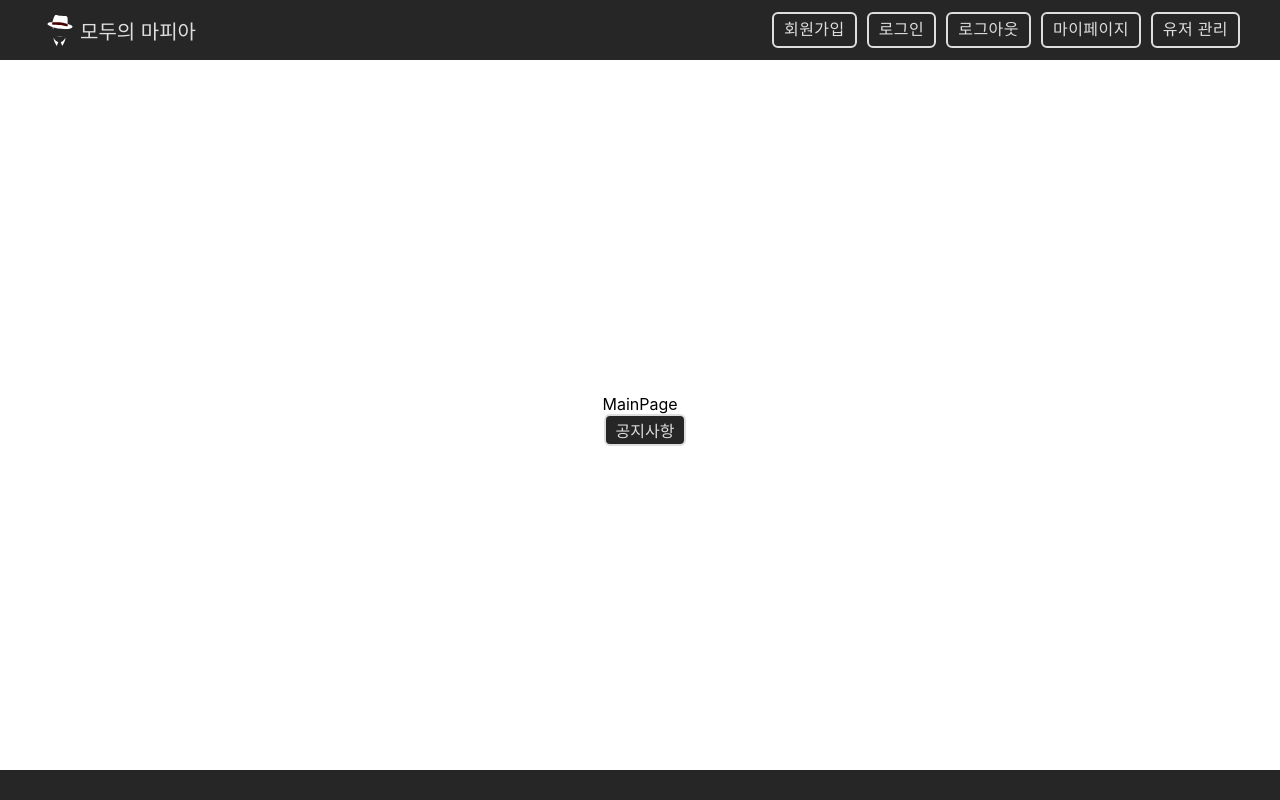
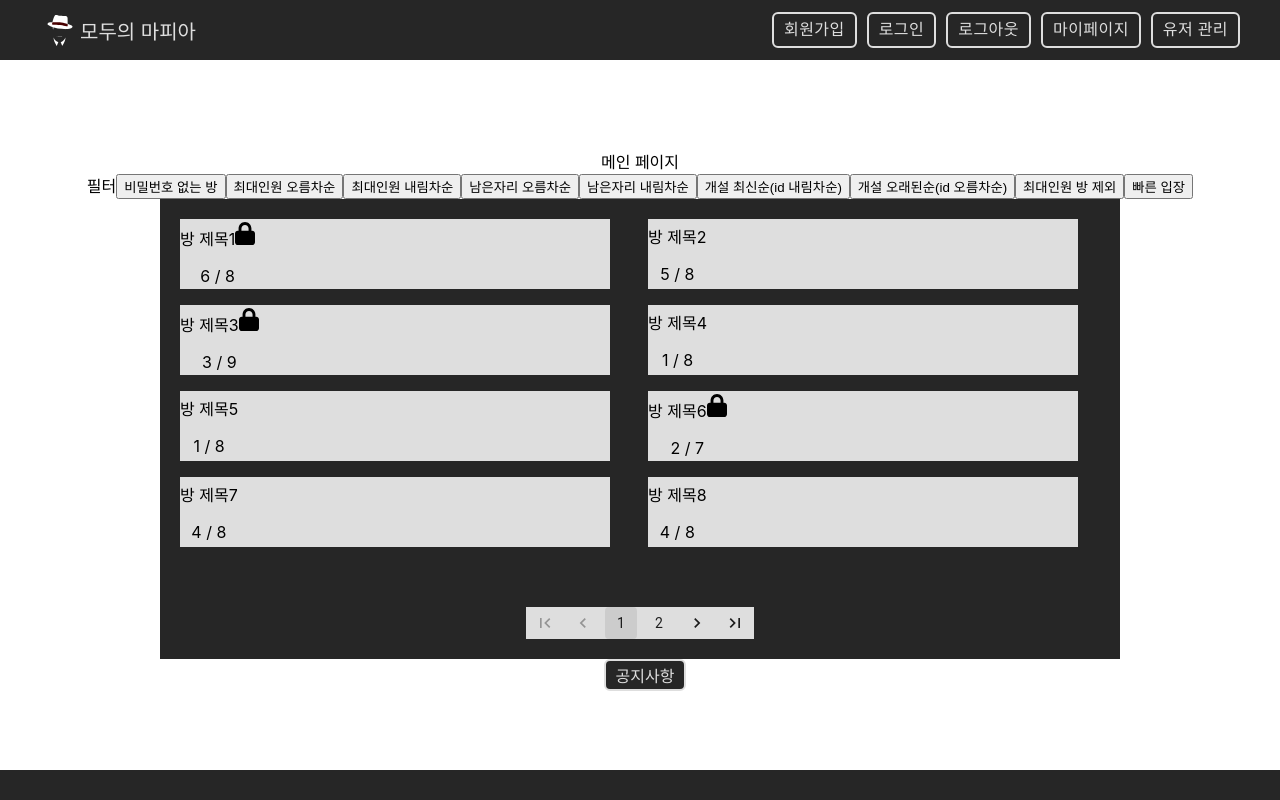
Before and after one commit to S2econdBlue/everyones_mafia, a React (Create React App) app in the folder front/: page / in a window 1280 px wide. Built offline with nearby package versions, Linux system fonts and the light colour scheme.

Commit message:
대기방 목록 컴포넌트(RoomList.js) 추가

```diff
--- /dev/null
+++ b/front/src/components/RoomList.js
@@ -0,0 +1,133 @@
+import React, { useState } from "react";
+import styled from 'styled-components';
+import { Pagination, Grid } from '@mui/material';
+import { stylePagination } from '../style.js'
+// import { useNavigate } from  "react-router-dom";
+
+const RoomList = (props) => {
+  const [page, setPage] = useState(0);
+
+  const roomDataList = [
+    { id: 1, title: '방 제목1', maximum: 8, member: [{}, {}, {}, {}, {}, {}], password: 1234, },
+    { id: 2, title: '방 제목2', maximum: 8, member: [{}, {}, {}, {}, {}], password: null, },
+    { id: 3, title: '방 제목3', maximum: 9, member: [{}, {}, {}], password: 1234, },
+    { id: 4, title: '방 제목4', maximum: 8, member: [{},], password: null, },
+    { id: 5, title: '방 제목5', maximum: 8, member: [{},], password: null, },
+    { id: 6, title: '방 제목6', maximum: 7, member: [{}, {},], password: 1234, },
+    { id: 7, title: '방 제목7', maximum: 8, member: [{}, {}, {}, {}], password: null, },
+    { id: 8, title: '방 제목8', maximum: 8, member: [{}, {}, {}, {}], password: null, },
+    { id: 9, title: '방 제목9', maximum: 10, member: [{}, {}, {}, {}, {}, {}], password: null, },
+    { id: 10, title: '방 제목10', maximum: 8, member: [{}, {}, {}, {}], password: 1234, },
+    { id: 11, title: '방 제목11', maximum: 8, member: [{}, {}, {}, {}], password: 1234, },
+    { id: 12, title: '방 제목12', maximum: 6, member: [{}, {}, {}, {}, {}, {}], password: null, },
+    { id: 13, title: '방 제목13', maximum: 11, member: [{}, {}, {}, {}], password: null, },
+    { id: 14, title: '방 제목14', maximum: 8, member: [{}, {}, {}, {}, {}], password: null, },
+    { id: 15, title: '방 제목15', maximum: 7, member: [{}, {}, {}, {}], password: 1234, },
+    { id: 16, title: '방 제목16', maximum: 8, member: [{}, {}, {}, {}, {}], password: null, },
+  ];
+
+  const [filteredRoomDataList, setfilteredRoomDataList] = useState(roomDataList);
+
+  const handleChangePage = (event, newPage) => {
+    setPage(newPage-1);
+  }
+
+  const filter = (f) => {
+    switch(f) {
+      case (1):
+        setfilteredRoomDataList(roomDataList.filter((roomData) => !roomData.password))
+        break;
+      case (2):
+        setfilteredRoomDataList([...roomDataList].sort(function (a, b) {return a.maximum - b.maximum}));
+        break;
+      case (3):
+        setfilteredRoomDataList([...roomDataList].sort(function (a, b) {return b.maximum - a.maximum}));
+        break;
+      case (4):
+        setfilteredRoomDataList([...roomDataList].sort(function (a, b) {return (a.maximum-a.member.length) - (b.maximum-b.member.length)}));
+        break;
+      case (5):
+        setfilteredRoomDataList([...roomDataList].sort(function (a, b) {return (b.maximum-b.member.length) - (a.maximum-a.member.length)}));
+        break;
+      case (6):
+        setfilteredRoomDataList([...roomDataList].sort(function (a, b) {return b.id - a.id}));
+        break;
+      case (7):
+        setfilteredRoomDataList([...roomDataList].sort(function (a, b) {return a.id - b.id}));
+        break;
+      case (8):
+        setfilteredRoomDataList(roomDataList.filter((roomData) => roomData.maximum > roomData.member.length));
+        break;
+      default:
+        break;
+    }
+  }
+
+  return (
+    <>
+      <span>
+        필터
+        <button onClick={() => {filter(1)}}>비밀번호 없는 방</button>
+        <button onClick={() => {filter(2)}}>최대인원 오름차순</button>
+        <button onClick={() => {filter(3)}}>최대인원 내림차순</button>
+        <button onClick={() => {filter(4)}}>남은자리 오름차순</button>
+        <button onClick={() => {filter(5)}}>남은자리 내림차순</button>
+        <button onClick={() => {filter(6)}}>개설 최신순(id 내림차순)</button>
+        <button onClick={() => {filter(7)}}>개설 오래된순(id 오름차순)</button>
+        <button onClick={() => {filter(8)}}>최대인원 방 제외</button>
+        <button onClick={() => {console.log(Math.floor(Math.random()*roomDataList.length) + 1+'번 방 입장')}}>빠른 입장</button>
+      </span>
+      <RoomListContainer>
+        <Grid container spacing={2}>
+          {filteredRoomDataList
+            .slice(page * 8, (page + 1) * 8)
+            .map(({ id, title, member, maximum, password }, i) => (
+              <Grid item xs={6} key={id}>
+                <RoomItemContainer onClick={() => {console.log(id+'번 방 입장')}}>
+                  <span>
+                    <p align="center">
+                      {title}
+                      {password ? <img src="lock-solid.svg" /> : null}
+                    </p>
+                    <p align="center">{member.length} / {maximum}</p>
+                  </span>
+                </RoomItemContainer>
+              </Grid>
+            ))}
+        </Grid>
+        <Pagination style={stylePagination} count={2} page={page+1} onChange={handleChangePage} showFirstButton={true} showLastButton={true} shape="rounded" />
+      </RoomListContainer>
+    </>
+  );
+};
+
+const RoomListContainer = styled.section`
+    width: 920px;
+    height: 420px;
+    overflow: hidden;
+    display: flex;
+    flex-direction: column;
+    text-align: center;
+    align-items: center;
+    justify-content: space-between;
+    padding: 20px;
+    background-color: var(--color-5);
+`
+
+const RoomItemContainer = styled.section`
+    width: 430px;
+    height: 70px;
+    overflow: hidden;
+    display: flex;
+    flex-direction: row;
+    text-align: center;
+    align-items: center;
+    background-color: var(--color-2);
+    cursor: pointer;
+
+    img {
+      width: 20px;
+    }
+`
+
+export default RoomList;
--- a/front/src/pages/MainPage.js
+++ b/front/src/pages/MainPage.js
@@ -1,11 +1,14 @@
 import React from "react";
 import { Container, styleButton } from '../style.js';
 import { Link } from  "react-router-dom";
+import RoomList from '../components/RoomList';
 
 const MainPage = (props) => {
   return (
     <Container>
-      <span>MainPage</span>
+      <span>메인 페이지</span>
+
+      <RoomList />
       <Link style={styleButton} to="/board">공지사항</Link>
     </Container>
   );
--- a/front/src/pages/UpdateNoticePage.js
+++ b/front/src/pages/UpdateNoticePage.js
@@ -10,11 +10,6 @@ const UpdateNoticePage = (props) => {
 
   const [title, setTitle] = useState('제목');
   const [content, setContent] = useState('내용');
-
-  const resetForm = () => {
-    setTitle('제목');
-    setContent('내용');
-  }
 
   const goNoticeListPage = () => {
     navigate("/board");
--- a/front/src/style.js
+++ b/front/src/style.js
@@ -57,5 +57,9 @@ const styleTableContainer = {
   width: '80%',
 }
 
+const stylePagination = {
+  backgroundColor: 'var(--color-2)',
+}
+
 export { Container, Button };
-export { styleModal, styleButton, styleTextField, styleTableContainer };
+export { styleModal, styleButton, styleTextField, styleTableContainer, stylePagination };
```
Also changed, not shown: front/public/lock-solid.svg (added), 1 other file (tests, documents, lock files or other folders).
